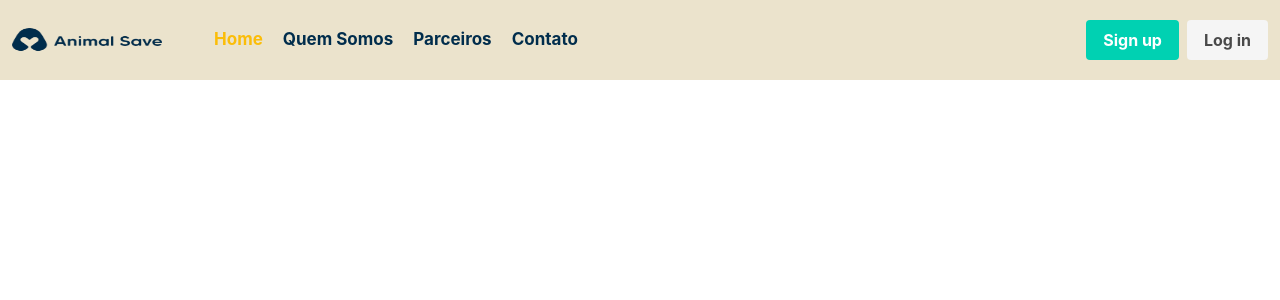
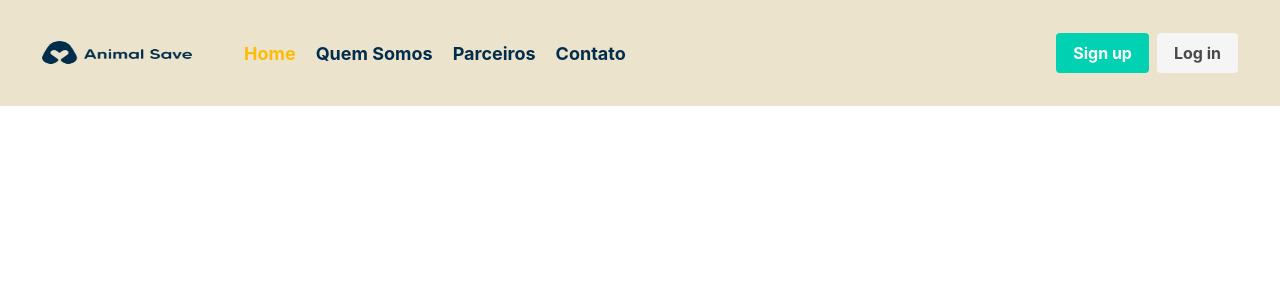
Before and after one commit to renanmontanopaz/animal-save-view, a Vue app: page / in a window 1280 px wide. Shown: the top 300 px of the page. Built offline with nearby package versions, Linux system fonts and the light colour scheme.

Commit message:
estilizando header com bulma

```diff
--- a/src/App.vue
+++ b/src/App.vue
@@ -3,9 +3,9 @@
     <nav class="navbar" role="navigation" aria-label="main navigation">
       <div class="navbar-brand">
         <a class="navbar-item">
-          <img src="./assets/Logo.png">
+          <img src="./assets/Logo.png" width="150">
         </a>
-        <a role="button" class="navbar-burger " aria-label="menu" aria-expanded="false" data-target="navbarBasicExample">
+        <a role="button" class="navbar-burger" aria-label="menu" aria-expanded="false" data-target="navbarBasicExample">
           <span aria-hidden="true"></span>
           <span aria-hidden="true"></span>
           <span aria-hidden="true"></span>
@@ -13,16 +13,16 @@
       </div>
       <div id="navbarBasicExample columns is-5" class="navbar-menu">
         <div class="navbar-start">
-          <router-link to ='/'>
+          <router-link to='/'>
             Home
           </router-link>
-          <router-link to ='/quem-somos'>
+          <router-link to='/quem-somos'>
             Quem Somos
           </router-link>
-          <router-link to ='/provider'>
+          <router-link to='/provider'>
             Parceiros
           </router-link>
-          <router-link to ='/contact'>
+          <router-link to='/contact'>
             Contato
           </router-link>
         </div>
@@ -40,21 +40,33 @@
         </div>
       </div>
     </nav>
-    <router-view/>
+    <router-view />
   </div>
 </template>
 
 <style lang="scss">
 @import "~bulma/bulma.sass";
 
+/*
+  #EBE3CC - Branco quase rosa
+  #002D4C - Azul escuro cor da logo
+  #FBBD08 - Amarelo queimado
+*/
+
+#app {
+  -webkit-font-smoothing: antialiased;
+  -moz-osx-font-smoothing: grayscale;
+  text-align: center;
+}
+
 nav {
-    padding: auto;
+  padding: 25px 30px;
   background-color: #EBE3CC !important;
-    height: 80px;
 
-    .navbar-item img{
-      width: 150px;
-      height: 80px !important;
+  h1 {
+    font-size: 26px;
+    font-weight: 800;
+    color: black;
   }
 
   .navbar-start {
@@ -63,7 +75,7 @@
     justify-content: center;
     padding: 0 40px;
     gap: 20px;
-      font-size: 17px;
+    font-size: 18px;
   }
 
   a {
```
Lines whose indentation alone changed are shown as unchanged.
